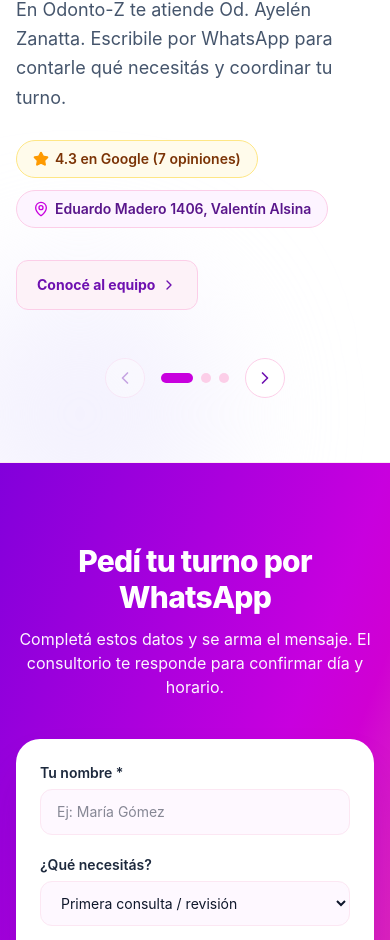
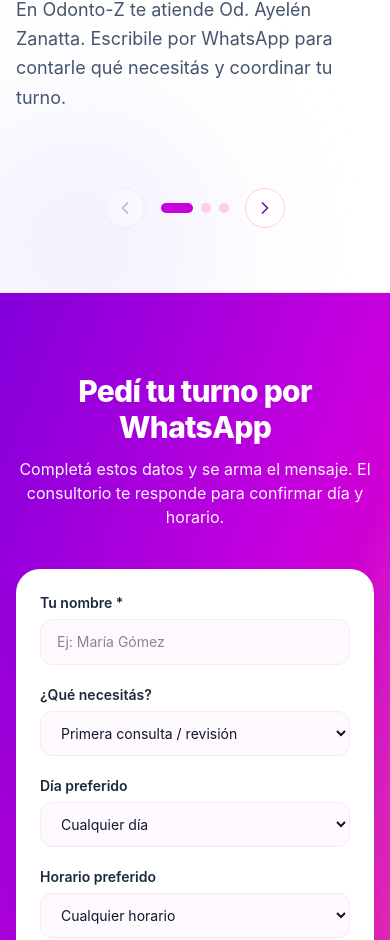
Before and after one commit to LuisLazaro12319/odonto-z, a React (Vite) app: page / in a window 390 px wide. Shown: the part 2216-3156 px from the top of the page. Built offline with nearby package versions, Linux system fonts and the light colour scheme.

Commit message:
Nosotros en celular: ocultar calificacion, direccion y boton Conoce al equipo de la primera tarjeta
Co-Authored-By: Claude Sonnet 5.5 <noreply@anthropic.com>

```diff
--- a/src/components/ProfessionalSection.tsx
+++ b/src/components/ProfessionalSection.tsx
@@ -113,7 +113,7 @@ export const ProfessionalSection: React.FC = () => {
                           necesitás y coordinar tu turno.
                         </p>
 
-                        <div className="flex flex-wrap items-center gap-3 text-sm font-semibold mb-8">
+                        <div className="hidden md:flex flex-wrap items-center gap-3 text-sm font-semibold mb-8">
                           <a
                             href={CLINIC.mapsUrl}
                             target="_blank"
@@ -150,7 +150,7 @@ export const ProfessionalSection: React.FC = () => {
                       <button
                         type="button"
                         onClick={() => irA(1)}
-                        className="inline-flex items-center gap-1.5 px-5 py-3.5 text-sm font-bold text-purple-800 bg-pink-50 hover:bg-pink-100 border border-pink-200 rounded-xl transition-colors cursor-pointer"
+                        className="hidden md:inline-flex items-center gap-1.5 px-5 py-3.5 text-sm font-bold text-purple-800 bg-pink-50 hover:bg-pink-100 border border-pink-200 rounded-xl transition-colors cursor-pointer"
                       >
                         <span>Conocé al equipo</span>
                         <ChevronRight className="w-4 h-4" />
```
